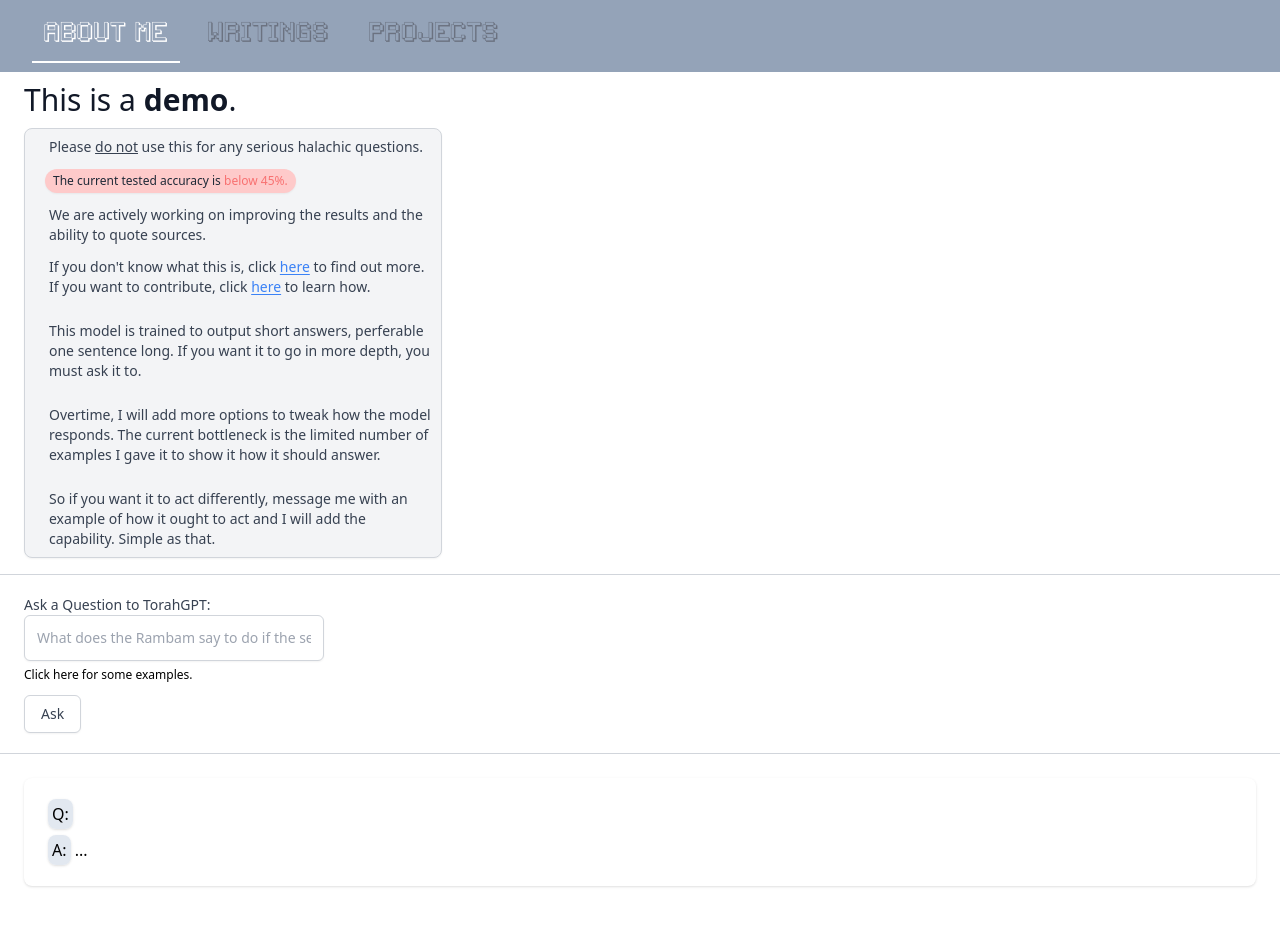
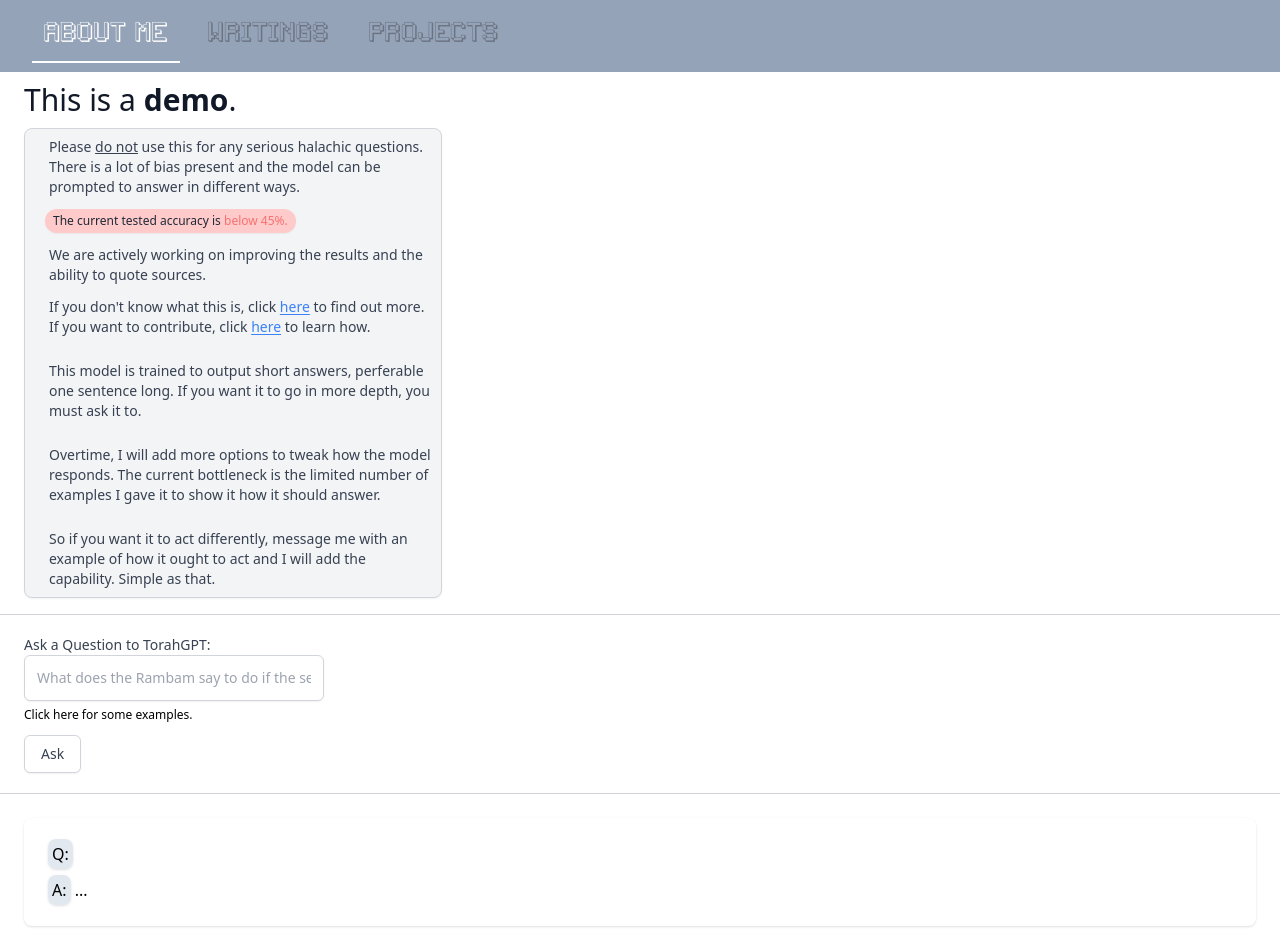
Before and after one commit to Shaun-Regenbaum/personal-site, a SvelteKit app: page /torahgpt in a window 1280 px wide. Before the commit the page ends 910 px from the top, so only its background shows below. Built offline with nearby package versions, Linux system fonts and the light colour scheme.

Commit message:
bias present disclaimer

```diff
--- a/src/routes/torahgpt/+page.svelte
+++ b/src/routes/torahgpt/+page.svelte
@@ -36,7 +36,8 @@
 
 		<div class="w-fit h-fit mt-4 p-2  bg-gray-100 rounded-lg shadow-sm border-gray-300 border">
 			<p class="ml-4 text-sm max-w-sm font-medium text-gray-700">
-				Please <span class="underline">do not</span> use this for any serious halachic questions.
+				Please <span class="underline">do not</span> use this for any serious halachic questions. There
+				is a lot of bias present and the model can be prompted to answer in different ways.
 			</p>
 			<div class="w-fit h-fit ml-3 my-3 py-1 px-2 rounded-xl bg-red-200 shadow-sm">
 				<p class="text-xs text-gray-800">
```
